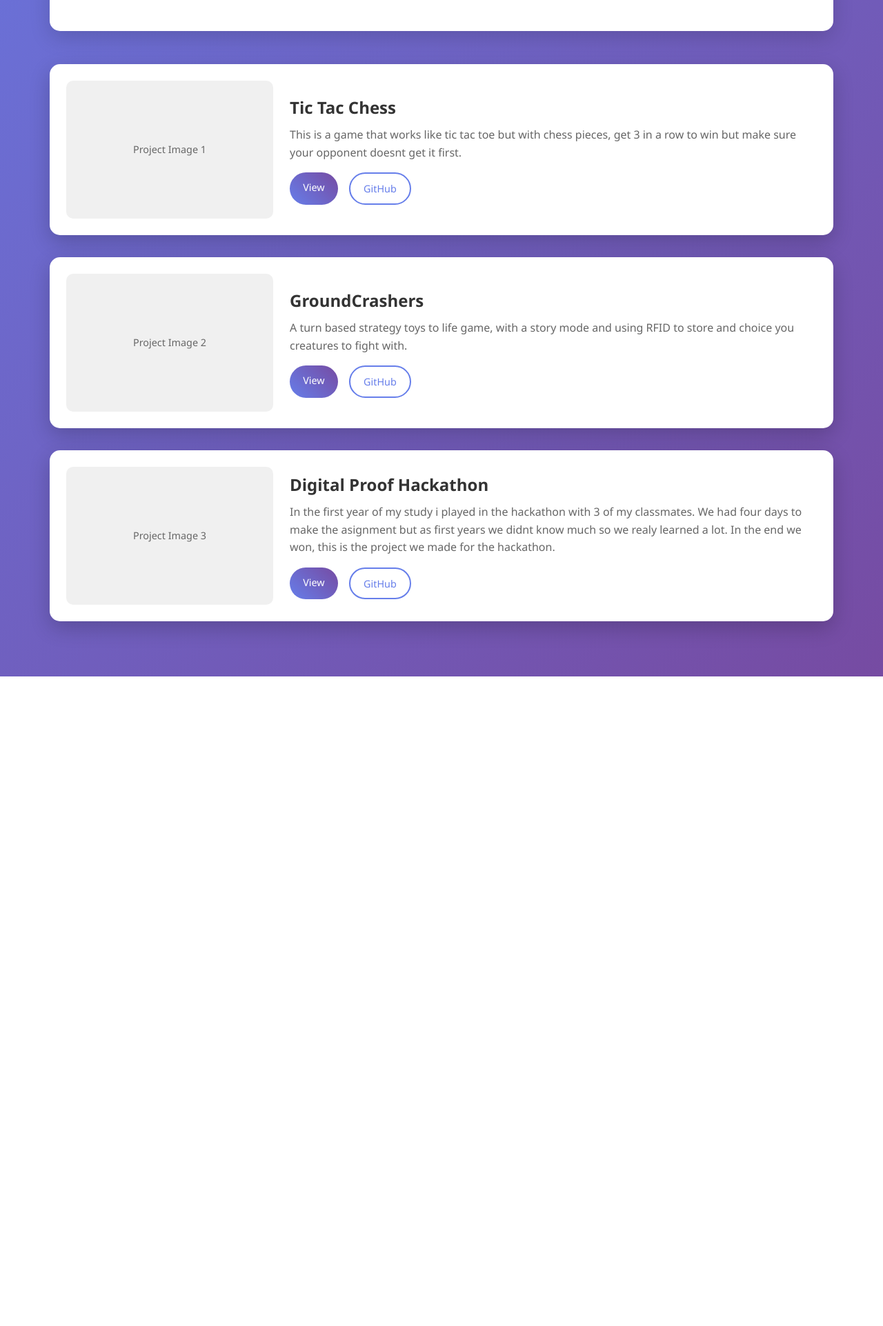
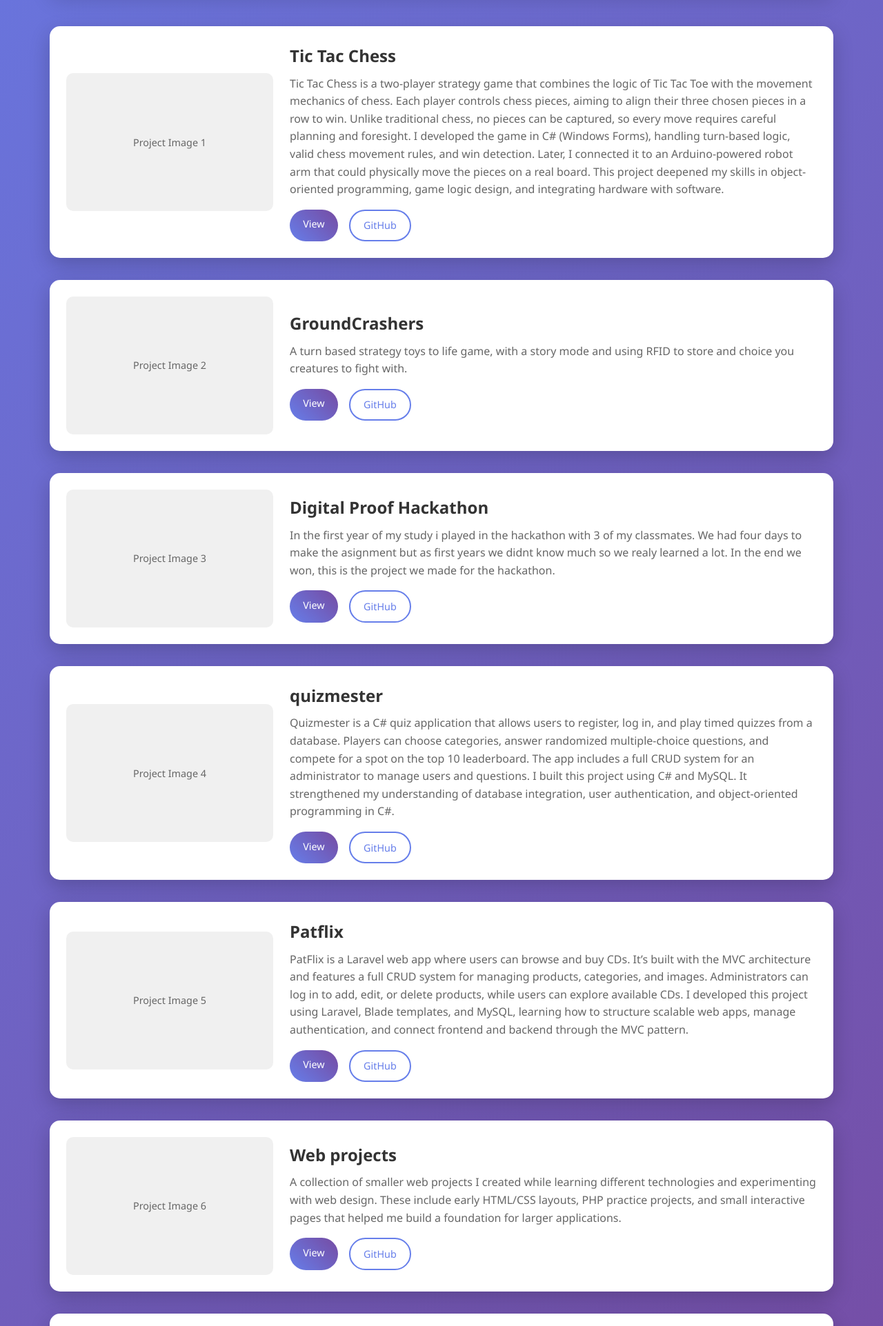
Before and after one commit to SvenMetselaars/Portfolio, a plain HTML site: page index.html in a window 1280 px wide. Shown: the part 877-2800 px from the top of the page at 69% size. Before the commit the page ends 1858 px from the top, so only its background shows below. Drawn offline with Linux system fonts and the light colour scheme.

Commit message:
Add new projects and update styles on portfolio site
Added detailed descriptions for Tic Tac Chess and introduced five new project cards (quizmester, Patflix, Web projects, c# projects, etc.) to index.html. Updated skill bar widths in main.css for more accurate representation. Removed max-width from .hero p for improved layout. Added Sven_Metselaars_cv.pdf to the cv directory.

```diff
--- a/css/main.css
+++ b/css/main.css
@@ -31,7 +31,6 @@ body {
 }
 
 .hero p {
-  max-width: 700px;
   line-height: 1.7;
   margin-bottom: 1.5rem;
   color: #555;
@@ -77,12 +76,12 @@ body {
 }
 
 /* Skill widths */
-.fill-html { width: 92%; }
-.fill-js { width: 77%; }
-.fill-php { width: 87%; }
-.fill-mysql { width: 82%; }
-.fill-cnet { width: 97%; }
-.fill-cpp { width: 87%; }
+.fill-html { width: 80%; }
+.fill-js { width: 80%; }
+.fill-php { width: 90%; }
+.fill-mysql { width: 85%; }
+.fill-cnet { width: 95%; }
+.fill-cpp { width: 90%; }
 
 .container {
     max-width: 1200px;
--- a/index.html
+++ b/index.html
@@ -64,7 +64,15 @@
                 </div>
                 <div class="project-content">
                     <h3>Tic Tac Chess</h3>
-                    <p>This is a game that works like tic tac toe but with chess pieces, get 3 in a row to win but make sure your opponent doesnt get it first.</p>
+                    <p>
+                        Tic Tac Chess is a two-player strategy game that combines the logic of Tic Tac Toe with the movement mechanics of chess.
+                        Each player controls chess pieces, aiming to align their three chosen pieces in a row to win.
+                        Unlike traditional chess, no pieces can be captured, so every move requires careful planning and foresight.
+
+                        I developed the game in C# (Windows Forms), handling turn-based logic, valid chess movement rules, and win detection.
+                        Later, I connected it to an Arduino-powered robot arm that could physically move the pieces on a real board.
+                        This project deepened my skills in object-oriented programming, game logic design, and integrating hardware with software.
+                    </p>
                     <div class="project-links">
                         <a href="#" class="btn btn-primary">View</a>
                         <a href="https://github.com/SvenMetselaars/APPR_TicTacChess_91815" target="_blank" class="btn btn-secondary">GitHub</a>
@@ -79,7 +87,8 @@
                 </div>
                 <div class="project-content">
                     <h3>GroundCrashers</h3>
-                    <p>A turn based strategy toys to life game, with a story mode and using RFID to store and choice you creatures to fight with.</p>
+                    <p>A turn based strategy toys to life game, with a story mode and using RFID to store and choice you creatures to fight with.
+                    </p>
                     <div class="project-links">
                         <a href="#" class="btn btn-primary">View</a>
                         <a href="https://github.com/StanLinskens/GroundCrashers" class="btn btn-secondary">GitHub</a>
@@ -101,6 +110,86 @@
                     </div>
                 </div>
             </div>
+
+            <!-- Project 4 -->
+            <div class="project-card">
+                <div class="project-image">
+                    Project Image 4
+                </div>
+                <div class="project-content">
+                    <h3>quizmester</h3>
+                    <p>
+                        Quizmester is a C# quiz application that allows users to register, log in, and play timed quizzes from a database.
+                        Players can choose categories, answer randomized multiple-choice questions, and compete for a spot on the top 10 leaderboard.
+                        The app includes a full CRUD system for an administrator to manage users and questions.
+
+                        I built this project using C# and MySQL. It strengthened my understanding of database integration, user authentication, and object-oriented programming in C#.
+                    </p>
+                    <div class="project-links">
+                        <a href="#" class="btn btn-primary">View</a>
+                        <a href="https://github.com/SvenMetselaars/quizmester" class="btn btn-secondary">GitHub</a>
+                    </div>
+                </div>
+            </div>
+
+            <!-- Project 5 -->
+            <div class="project-card">
+                <div class="project-image">
+                    Project Image 5
+                </div>
+                <div class="project-content">
+                    <h3>Patflix</h3>
+                    <p>
+                        PatFlix is a Laravel web app where users can browse and buy CDs.
+                        It’s built with the MVC architecture and features a full CRUD system for managing products, categories, and images.
+                        Administrators can log in to add, edit, or delete products, while users can explore available CDs.
+
+                        I developed this project using Laravel, Blade templates, and MySQL, learning how to structure scalable web apps,
+                        manage authentication, and connect frontend and backend through the MVC pattern.
+                    </p>
+                    <div class="project-links">
+                        <a href="#" class="btn btn-primary">View</a>
+                        <a href="https://github.com/SvenMetselaars/LaraCrud" class="btn btn-secondary">GitHub</a>
+                    </div>
+                </div>
+            </div>
+
+            <!-- Project 6 -->
+            <div class="project-card">
+                <div class="project-image">
+                    Project Image 6
+                </div>
+                <div class="project-content">
+                    <h3>Web projects</h3>
+                    <p>
+                        A collection of smaller web projects I created while learning different technologies and experimenting with web design.
+                        These include early HTML/CSS layouts, PHP practice projects, and small interactive pages that helped me build a foundation for larger applications.
+                    </p>
+                    <div class="project-links">
+                        <a href="#" class="btn btn-primary">View</a>
+                        <a href="https://github.com/SvenMetselaars/Hackathon" class="btn btn-secondary">GitHub</a>
+                    </div>
+                </div>
+            </div>
+
+            <!-- Project 7 -->
+            <div class="project-card">
+                <div class="project-image">
+                    Project Image 7
+                </div>
+                <div class="project-content">
+                    <h3>c# projects</h3>
+                    <p>
+                        A collection of smaller C# applications I built during my studies. These include Windows Forms projects and experiments with object-oriented programming.
+                        Each project helped me improve my understanding of C# syntax, data handling, and creating interactive desktop applications.
+                    </p>
+                    <div class="project-links">
+                        <a href="#" class="btn btn-primary">View</a>
+                        <a href="https://github.com/SvenMetselaars/Hackathon" class="btn btn-secondary">GitHub</a>
+                    </div>
+                </div>
+            </div>
+
         </div>
     </div>
 </body>
```
Also changed, not shown: 1 other file.
